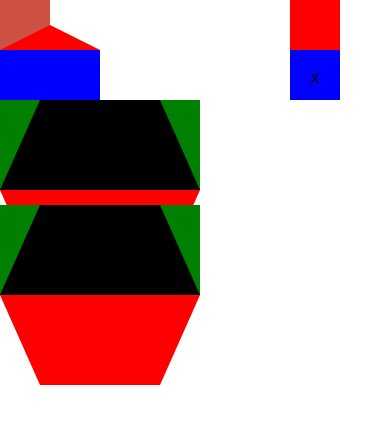
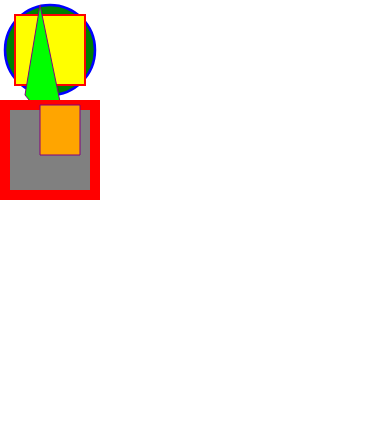
Before and after one commit to Xenoxo/old_test_HiveGame, a React Native app: screen / in a window 390 px wide. Shown: the top 424 px of the page. Built offline with nearby package versions, Linux system fonts and the light colour scheme.

Commit message:
Add SVG library and create some basic shapes

```diff
--- a/App.js
+++ b/App.js
@@ -1,5 +1,22 @@
 import React from 'react';
-import { StyleSheet, Text, View, Button, TouchableOpacity } from 'react-native';
+import { StyleSheet, View, Button, TouchableOpacity } from 'react-native';
+import Svg,{
+    Circle,
+    Ellipse,
+    G,
+    LinearGradient,
+    RadialGradient,
+    Line,
+    Path,
+    Polygon,
+    Polyline,
+    Rect,
+    Symbol,
+    Text,
+    Use,
+    Defs,
+    Stop
+} from 'react-native-svg';
 
 export default class App extends React.Component {
   constructor(props) {
@@ -18,32 +35,55 @@ export default class App extends React.Component {
 
   render() {
     return (
-      ////style={styles.container}
       <View>
-        <View style={{width:50, height:50, backgroundColor:'#cd5244'}}>
+       <Svg
+        height="100"
+        width="100"
+        fill="green">
+          <Circle
+            cx="50"
+            cy="50"
+            r="45"
+            stroke="blue"
+            strokeWidth="2.5"
+            fill="green"
+          />
+          <Rect
+            x="15"
+            y="15"
+            width="70"
+            height="70"
+            stroke="red"
+            strokeWidth="2"
+            fill="yellow"
+          />
+        <Polygon
+          points="40,5 70,150  25,95"
+          fill="lime"
+          stroke="purple"
+          strokeWidth="1"
+        />
+        </Svg>
+       <Svg
+        height="100"
+        width="100">
+          <Rect
+            x="0"
+            y="0"
+            width="100"
+            height="100"
+            stroke="red"
+            strokeWidth="20"
+            fill="grey"
+          />
+        <Polygon
+          points="40,5 80,5 80,55 40,55"
+          fill="orange"
+          stroke="purple"
+          strokeWidth="1"
+        />
+        </Svg>
         </View>
-        <TouchableOpacity
-          style={{backgroundColor: "red", padding: 20, width:50, height:50, position: "absolute", right: 50}}
-          onPress={this.onPressLearnMore}
-        >
-        </TouchableOpacity>
-        <TouchableOpacity
-          style={{backgroundColor: "blue", padding: 20, width:50, height:50, position: "absolute", right: 50, top: 50}}
-          onPress={this.onPressLearnMore}
-        >
-          <Text>X</Text>
-        </TouchableOpacity>
-        <View style={styles.hexagon}>
-          <View style={styles.hexagonInner} />
-          <View style={styles.hexagonBefore} />
-          <View style={styles.hexagonAfter} />
-        </View>
-        <View style={styles.trapezoidTop} />
-        <View style={styles.trapezoidBot} />
-
-
-        <Hex />
-      </View>
     );
   }
 }
--- a/package.json
+++ b/package.json
@@ -31,6 +31,7 @@
   "dependencies": {
     "expo": "^27.0.1",
     "react": "16.3.1",
-    "react-native": "~0.55.2"
+    "react-native": "~0.55.2",
+    "react-native-svg": "^6.3.1"
   }
 }
```
Also changed, not shown: 1 other file (tests, documents, lock files or other folders).
